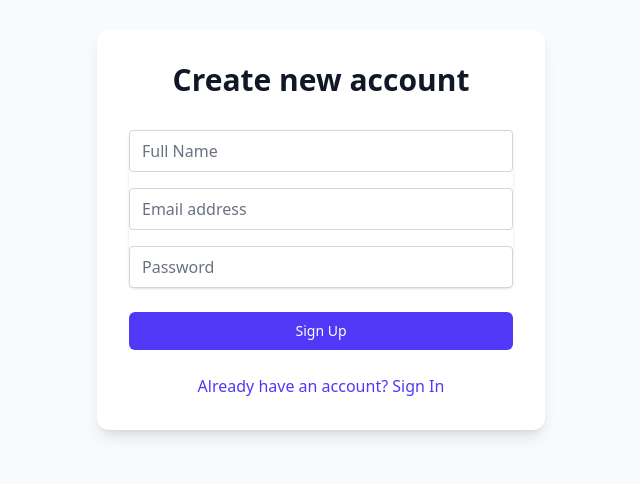
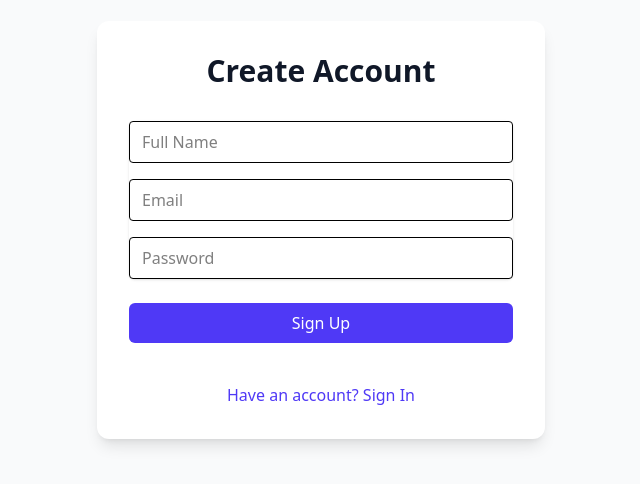
Before and after one commit to Harishparley/primetrade-auth-dashboard, a React (Vite) app in the folder client/: page /signup in a window 1280 px wide. Shown: the part 170-654 px from the top of the page, without its empty margins (319-959 px from the left). Built offline with nearby package versions, Linux system fonts and the light colour scheme.

Commit message:
fix(frontend): resolve signup data binding and implement full note CRUD

```diff
--- a/client/src/pages/Dashboard.jsx
+++ b/client/src/pages/Dashboard.jsx
@@ -10,17 +10,13 @@ const Dashboard = () => {
   const [content, setContent] = useState('');
   const [search, setSearch] = useState('');
 
-  useEffect(() => {
-    fetchNotes();
-  }, []);
+  useEffect(() => { fetchNotes(); }, []);
 
   const fetchNotes = async () => {
     try {
       const res = await api.get('/notes');
       setNotes(res.data);
-    } catch (err) {
-      console.error("Error fetching notes");
-    }
+    } catch (err) { console.error("Fetch failed"); }
   };
 
   const handleAddNote = async (e) => {
@@ -30,7 +26,7 @@ const Dashboard = () => {
       await api.post('/notes', { title, content });
       setTitle(''); setContent('');
       fetchNotes();
-    } catch (err) { alert("Failed to add note"); }
+    } catch (err) { alert("Failed to add note. Check console."); }
   };
 
   const deleteNote = async (id) => {
@@ -40,7 +36,6 @@ const Dashboard = () => {
     } catch (err) { alert("Delete failed"); }
   };
 
-  // Requirement: Real-time Search/Filter logic
   const filteredNotes = notes.filter(n =>
     n.title.toLowerCase().includes(search.toLowerCase()) ||
     n.content.toLowerCase().includes(search.toLowerCase())
@@ -49,50 +44,31 @@ const Dashboard = () => {
   return (
     <div className="min-h-screen bg-gray-100 p-8">
       <div className="max-w-4xl mx-auto flex justify-between items-center mb-8">
-        <h1 className="text-2xl font-bold italic text-indigo-700">Primetrade Notes</h1>
+        <h1 className="text-2xl font-bold text-indigo-700">Primetrade Notes</h1>
         <div className="flex items-center gap-4">
-          <span className="text-gray-600">Hi, {user?.name}</span>
-          <button onClick={logout} className="text-red-500 hover:underline flex items-center gap-1">
-            <LogOut size={18}/> Logout
-          </button>
+          <span className="font-medium">Hi, {user?.name || 'User'}</span>
+          <button onClick={logout} className="text-red-500 flex items-center gap-1"><LogOut size={18}/> Logout</button>
         </div>
       </div>
-
       <div className="max-w-4xl mx-auto grid md:grid-cols-3 gap-6">
-        {/* Create Note */}
         <div className="bg-white p-6 rounded-xl shadow-md h-fit">
-          <h2 className="font-bold mb-4">Create Note</h2>
+          <h2 className="font-bold mb-4">New Note</h2>
           <form onSubmit={handleAddNote} className="flex flex-col gap-3">
             <input className="border p-2 rounded" placeholder="Title" value={title} onChange={e => setTitle(e.target.value)} />
-            <textarea className="border p-2 rounded h-24" placeholder="Content..." value={content} onChange={e => setContent(e.target.value)} />
-            <button className="bg-indigo-600 text-white py-2 rounded flex justify-center items-center gap-2">
-              <Plus size={18}/> Add
-            </button>
+            <textarea className="border p-2 rounded h-24" placeholder="Content" value={content} onChange={e => setContent(e.target.value)} />
+            <button className="bg-indigo-600 text-white py-2 rounded flex justify-center items-center gap-2"><Plus size={18}/> Add</button>
           </form>
         </div>
-
-        {/* Notes List with Search */}
         <div className="md:col-span-2 space-y-4">
           <div className="relative">
             <Search className="absolute left-3 top-2.5 text-gray-400" size={18}/>
-            <input
-              className="w-full pl-10 pr-4 py-2 border rounded-lg"
-              placeholder="Search by title or content..."
-              value={search}
-              onChange={e => setSearch(e.target.value)}
-            />
+            <input className="w-full pl-10 pr-4 py-2 border rounded-lg" placeholder="Search notes..." value={search} onChange={e => setSearch(e.target.value)} />
           </div>
-
           <div className="grid gap-4">
             {filteredNotes.map(note => (
-              <div key={note._id} className="bg-white p-4 rounded-lg shadow-sm flex justify-between">
-                <div>
-                  <h3 className="font-bold text-lg">{note.title}</h3>
-                  <p className="text-gray-600">{note.content}</p>
-                </div>
-                <button onClick={() => deleteNote(note._id)} className="text-gray-400 hover:text-red-500">
-                  <Trash2 size={20}/>
-                </button>
+              <div key={note._id} className="bg-white p-4 rounded-lg shadow-sm flex justify-between items-start">
+                <div><h3 className="font-bold text-lg">{note.title}</h3><p className="text-gray-600">{note.content}</p></div>
+                <button onClick={() => deleteNote(note._id)} className="text-gray-400 hover:text-red-500"><Trash2 size={20}/></button>
               </div>
             ))}
           </div>
@@ -101,5 +77,4 @@ const Dashboard = () => {
     </div>
   );
 };
-
 export default Dashboard;
--- a/client/src/pages/auth.jsx
+++ b/client/src/pages/auth.jsx
@@ -1,45 +1,27 @@
 import { useState, useContext } from "react";
 import { AuthContext } from "../context/AuthContext";
 import { useNavigate } from "react-router-dom";
-import api from "../api"; // YE LINE ZARURI HAI
+import api from "../api";
 
 const Auth = ({ mode }) => {
-  const [formData, setFormData] = useState({
-    name: "",
-    email: "",
-    password: "",
-  });
+  const [formData, setFormData] = useState({ name: "", email: "", password: "" });
   const [error, setError] = useState("");
   const { login } = useContext(AuthContext);
   const navigate = useNavigate();
 
   const handleSubmit = async (e) => {
     e.preventDefault();
-    console.log("Frontend: Data being sent:", formData);
     setError("");
-
     try {
-      // Basic Validation
-      if (!formData.email.includes("@")) return setError("Invalid email format");
-      if (formData.password.length < 6) return setError("Password must be 6+ chars");
-
       if (mode === "signup") {
-        // 1. Pehle Signup API call karein
-        const signupRes = await api.post("/auth/signup", formData);
-        console.log("Frontend: Signup Success:", signupRes.data);
-
-        // 2. Signup ke baad automatic login
+        await api.post("/auth/signup", formData);
         await login(formData.email, formData.password);
       } else {
-        // Regular Login flow
         await login(formData.email, formData.password);
       }
-
       navigate("/dashboard");
     } catch (err) {
-      console.error("Frontend Auth Error:", err);
-      // Backend se aane wala asli error message dikhayein
-      setError(err.response?.data?.message || "Authentication failed. Check console.");
+      setError(err.response?.data?.message || "Authentication failed");
     }
   };
 
@@ -47,70 +29,29 @@ const Auth = ({ mode }) => {
     <div className="min-h-screen flex items-center justify-center bg-gray-50 px-4">
       <div className="max-w-md w-full space-y-8 p-8 bg-white rounded-xl shadow-lg">
         <h2 className="text-center text-3xl font-extrabold text-gray-900">
-          {mode === "login" ? "Sign in to your account" : "Create new account"}
+          {mode === "login" ? "Sign in" : "Create Account"}
         </h2>
-
-        {error && (
-          <p className="text-red-500 text-sm text-center bg-red-50 p-2 rounded border border-red-200">
-            {error}
-          </p>
-        )}
-
+        {error && <p className="text-red-500 text-sm text-center bg-red-50 p-2 rounded">{error}</p>}
         <form className="mt-8 space-y-6" onSubmit={handleSubmit}>
           <div className="rounded-md shadow-sm space-y-4">
             {mode === "signup" && (
-              <input
-                type="text"
-                placeholder="Full Name"
-                className="appearance-none rounded relative block w-full px-3 py-2 border border-gray-300 placeholder-gray-500 text-gray-900 focus:outline-none focus:ring-indigo-500 focus:border-indigo-500"
-                value={formData.name}
-                onChange={(e) => setFormData({ ...formData, name: e.target.value })}
-                required
-              />
+              <input type="text" placeholder="Full Name" className="appearance-none rounded block w-full px-3 py-2 border"
+                value={formData.name} onChange={(e) => setFormData({ ...formData, name: e.target.value })} required />
             )}
-            <input
-              type="email"
-              placeholder="Email address"
-              className="appearance-none rounded relative block w-full px-3 py-2 border border-gray-300 placeholder-gray-500 text-gray-900 focus:outline-none focus:ring-indigo-500 focus:border-indigo-500"
-              value={formData.email}
-              onChange={(e) => setFormData({ ...formData, email: e.target.value })}
-              required
-            />
-            <input
-              type="password"
-              placeholder="Password"
-              className="appearance-none rounded relative block w-full px-3 py-2 border border-gray-300 placeholder-gray-500 text-gray-900 focus:outline-none focus:ring-indigo-500 focus:border-indigo-500"
-              value={formData.password}
-              onChange={(e) => setFormData({ ...formData, password: e.target.value })}
-              required
-            />
+            <input type="email" placeholder="Email" className="appearance-none rounded block w-full px-3 py-2 border"
+              value={formData.email} onChange={(e) => setFormData({ ...formData, email: e.target.value })} required />
+            <input type="password" placeholder="Password" className="appearance-none rounded block w-full px-3 py-2 border"
+              value={formData.password} onChange={(e) => setFormData({ ...formData, password: e.target.value })} required />
           </div>
-
-          <button
-            type="submit"
-            className="group relative w-full flex justify-center py-2 px-4 border border-transparent text-sm font-medium rounded-md text-white bg-indigo-600 hover:bg-indigo-700 focus:outline-none focus:ring-2 focus:ring-offset-2 focus:ring-indigo-500 transition-colors"
-          >
+          <button type="submit" className="w-full flex justify-center py-2 px-4 rounded-md text-white bg-indigo-600 hover:bg-indigo-700">
             {mode === "login" ? "Sign In" : "Sign Up"}
           </button>
-
-          <div className="mt-6 text-center">
-            <button
-              type="button" // Type button dena zaruri hai taaki form submit na ho jaye
-              onClick={() => {
-                setError("");
-                navigate(mode === "login" ? "/signup" : "/login");
-              }}
-              className="text-indigo-600 hover:text-indigo-500 font-medium"
-            >
-              {mode === "login"
-                ? "Don't have an account? Sign Up"
-                : "Already have an account? Sign In"}
-            </button>
-          </div>
+          <button type="button" onClick={() => navigate(mode === "login" ? "/signup" : "/login")} className="w-full text-indigo-600 mt-4">
+            {mode === "login" ? "Need an account? Sign Up" : "Have an account? Sign In"}
+          </button>
         </form>
       </div>
     </div>
   );
 };
-
 export default Auth;
```
